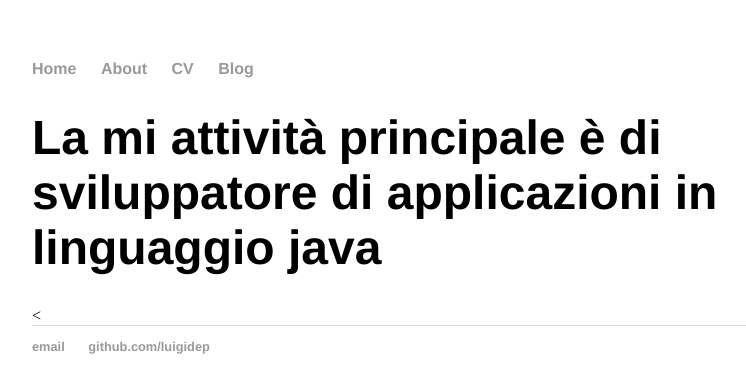
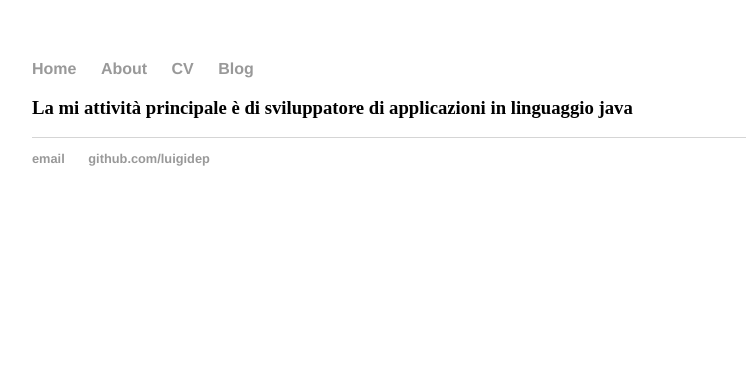
Before and after one commit to luigidep/luigidep.github.io, a plain HTML site: page about.html in a window 1280 px wide. Shown: the whole page, without its empty margins (160-906 px from the left). Drawn offline with Linux system fonts and the light colour scheme.

Commit message:
Update about.html

```diff
--- a/about.html
+++ b/about.html
@@ -15,8 +15,8 @@
 		</nav>
 		<div class="container">
     		<div class="blurb">
-        		<h1>La mi attività principale è di sviluppatore di applicazioni in linguaggio java</h1>
-				</div><!-- /.blurb --><
+        		<h3>La mi attività principale è di sviluppatore di applicazioni in linguaggio java</h3>
+				</div><!-- /.blurb -->
 		</div><!-- /.container -->
 		<footer>
     		<ul>
```
